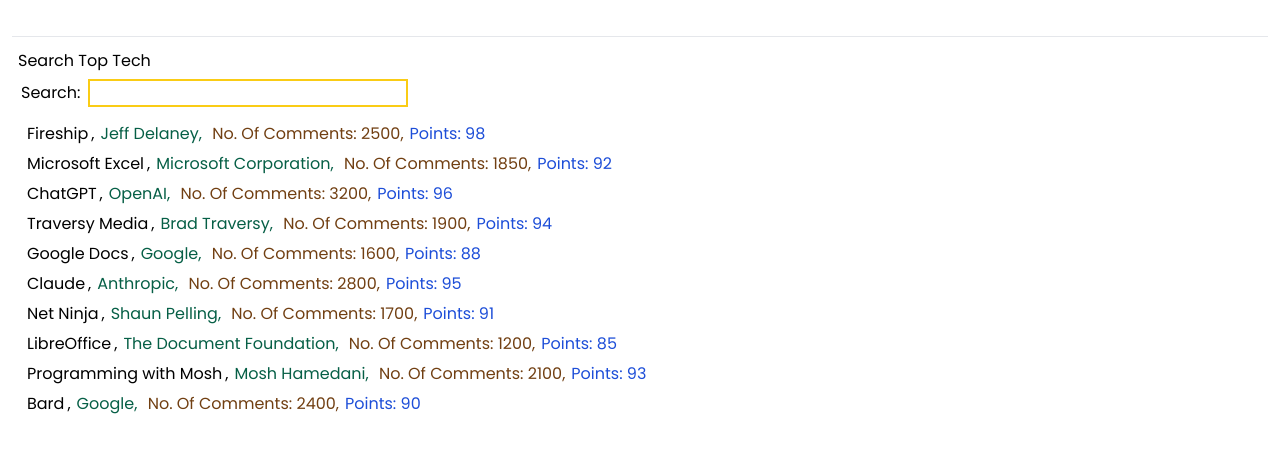
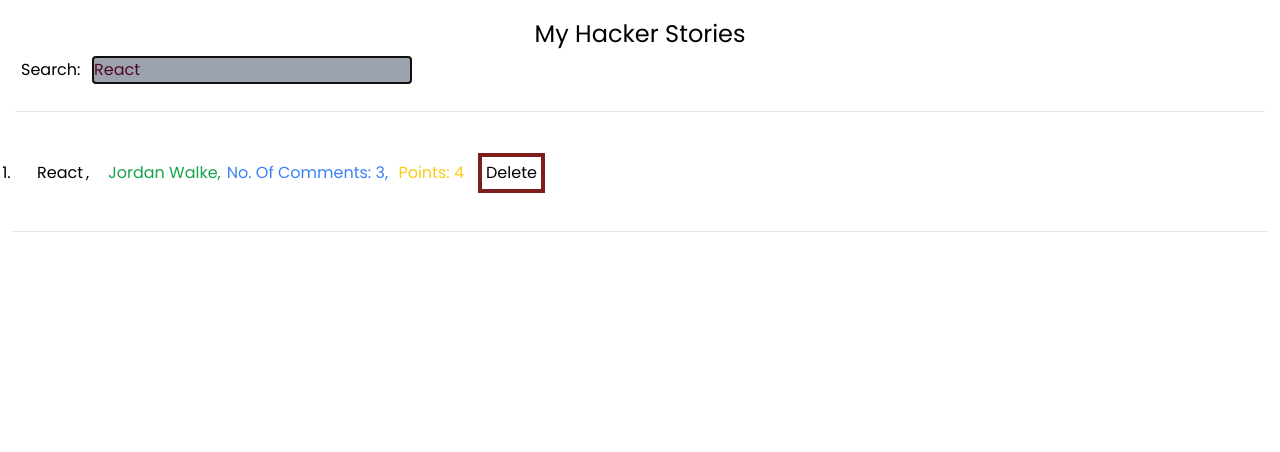
Before and after one commit to virtualabishek/roadToReact, a React (Vite) app in the folder main/: page / in a window 1280 px wide. Shown: the top 452 px of the page. Built offline with nearby package versions, Linux system fonts and the light colour scheme.

Commit message:
learning: completed jan - 19, evening first session, update App to render AppMain and adjust AllPrac component for search functionality

```diff
--- a/main/src/App.jsx
+++ b/main/src/App.jsx
@@ -7,12 +7,12 @@
     <div>
       {/* This AppMain contains all the orginal components and code from
      road to react.*/}
-      {/* <AppMain /> */}
+      <AppMain />
       {/* The following components are some extra for exploring. */}
       <br />
       <hr />
       {/* <LiftingState /> */}
-      <AllPrac />
+      {/* <AllPrac /> */}
     </div>
   );
 };
--- a/main/src/components/AppMain.jsx
+++ b/main/src/components/AppMain.jsx
@@ -1,3 +1,4 @@
+import { data } from "autoprefixer";
 import { useState, useEffect } from "react";
 import * as React from "react";
 
@@ -94,8 +95,18 @@
     },
   ];
 
+  const getAsyncStories = () =>
+    new Promise((resolve) =>
+      setTimeout(() => resolve({ data: { stories: initialStories } }, 2000))
+    );
+
   const [searchTerm, setSearchTerm] = useStorageState("search", "React");
   const [stories, setStories] = useState(initialStories);
+  useEffect(() => {
+    getAsyncStories().then((result) => {
+      setStories(result.data.stories);
+    });
+  }, []);
 
   const handleRemoveStories = (item) => {
     const newStories = stories.filter(
@@ -180,12 +191,10 @@
       </span>
       <span className="text-green-600">{item.author},</span>
       <span className="text-blue-500">
-        {" "}
         No. Of Comments: {item.num_comments},
       </span>
       <span className="text-yellow-400"> Points: {item.points}</span>
       <span>
-        {" "}
         <button
           className="border-4 border-red-900 m-2 p-1 hover:bg-black hover:text-white cursor-pointer"
           type="button"
--- a/main/src/learning components/AllPrac.jsx
+++ b/main/src/learning components/AllPrac.jsx
@@ -85,10 +85,14 @@
     },
   ];
   const [searchTerm, setSearchTerm] = useState("");
+  const [stories, setStories] = useState(initialStories);
   const handleSearch = (event) => {
     setSearchTerm(event.target.value);
   };
-  console.log(searchTerm);
+  const searchStories = stories.filter((story) =>
+    story.title.toLowerCase().includes(searchTerm.toLowerCase())
+  );
+  // console.log(searchTerm);
   return (
     <>
       <div>
@@ -98,7 +102,7 @@
         </InputBox>
       </div>
       <div>
-        <ListData list={initialStories} />
+        <ListData list={searchStories} />
       </div>
     </>
   );
```
